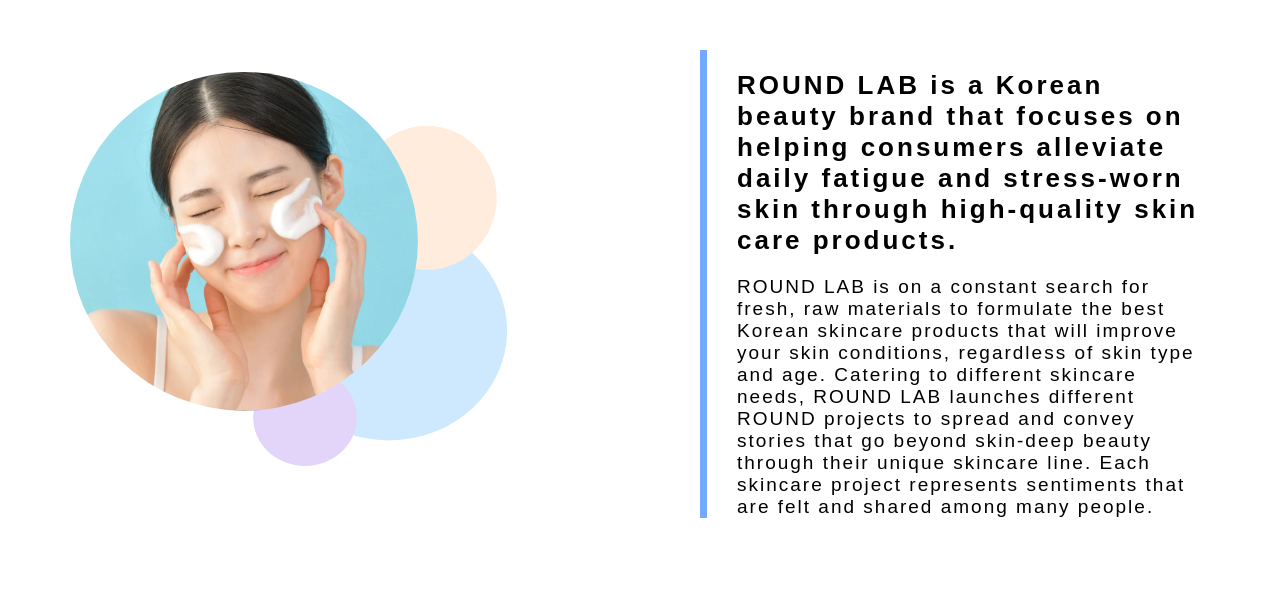
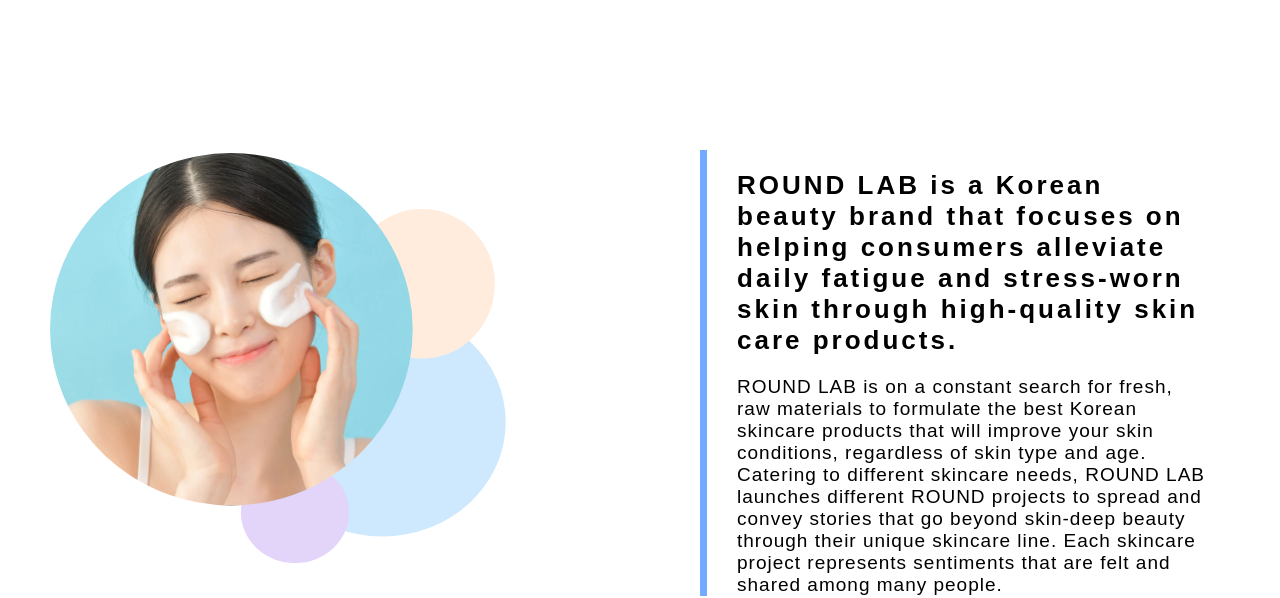
Before and after one commit to DashkaPotter/roundLab-cosmetics, a React (Create React App) app: page / in a window 1280 px wide. Shown: the part 814-1412 px from the top of the page. Built offline with nearby package versions, Linux system fonts and the light colour scheme.

Commit message:
Update App.css

```diff
--- a/src/App.css
+++ b/src/App.css
@@ -262,19 +262,27 @@ letter-spacing: 10px;
 
 }
 
+
 .about{
-  display: grid;
+  position: relative;
+  width: 100%;
+  display: flex;
   align-items: center;
-  grid-template-columns: 1fr 1fr;
-  margin-top: 10px;
+  justify-content: center;
+  margin-top: 110px;
+  margin-bottom: 110px;
 }
 .circles{
   max-width: 100%;
   max-height: 100%;
-  margin-left: 70px;
+  margin-left: 50px;
   margin-top: 120px;
 }
+.circle-girl{
+  width: 490px;
+}
 .div-about-par{
+  width: 580px;
   margin-right: 50px;
   margin-top: 150px;
   padding: 0px 20px;
@@ -282,9 +290,8 @@ letter-spacing: 10px;
 }
 .about-par {
   font-size: 19px;
-  letter-spacing: 2px;
+  letter-spacing: 1px;
   margin-left: 10px;
-
 }
 
 .why{
```
